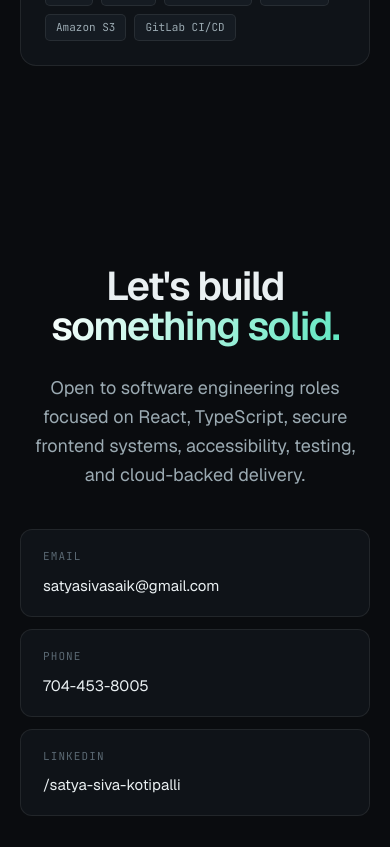
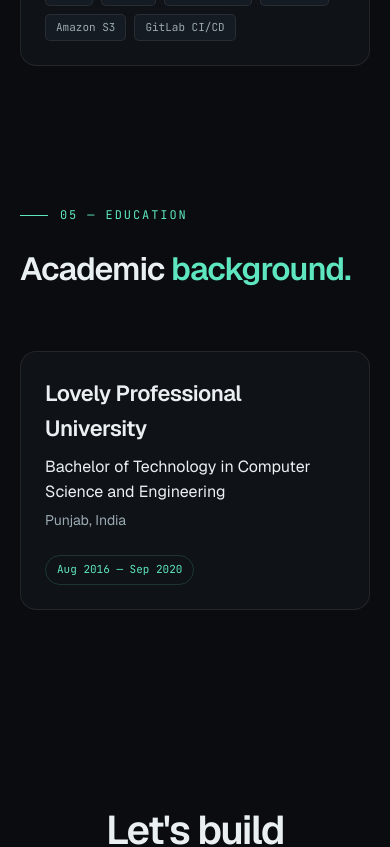
Before and after one commit to prabhakarvanced125-bot/portfolio, a React (Vite) app: page / in a window 390 px wide. Shown: the part 8680-9527 px from the top of the page. Built offline with nearby package versions, Linux system fonts and the light colour scheme.

Commit message:
updated with educ

```diff
--- a/src/App.tsx
+++ b/src/App.tsx
@@ -5,6 +5,7 @@ import About from './components/About'
 import Skills from './components/Skills'
 import Experience from './components/Experience'
 import Projects from './components/Projects'
+import Education from './components/Education'
 import Contact from './components/Contact'
 
 export default function App() {
@@ -17,6 +18,7 @@ export default function App() {
       <Skills />
       <Experience />
       <Projects />
+      <Education />
       <Contact />
     </>
   )
--- /dev/null
+++ b/src/components/Education.tsx
@@ -0,0 +1,27 @@
+import { education } from '../data/portfolio'
+import Reveal from './Reveal'
+
+export default function Education() {
+  return (
+    <Reveal id="education" className="wrap">
+      <div className="sec-head">
+        <div className="sec-kicker">05 — Education</div>
+        <h2 className="sec-title">
+          Academic <em>background.</em>
+        </h2>
+      </div>
+      <div className="edu-grid">
+        {education.map((item) => (
+          <div key={item.school} className="edu-card">
+            <div>
+              <h3>{item.school}</h3>
+              <div className="degree">{item.degree}</div>
+              <div className="loc">{item.loc}</div>
+            </div>
+            <span className="when">{item.when}</span>
+          </div>
+        ))}
+      </div>
+    </Reveal>
+  )
+}
--- a/src/components/Nav.tsx
+++ b/src/components/Nav.tsx
@@ -3,6 +3,7 @@ const links = [
   { href: '#skills', label: 'skills' },
   { href: '#work', label: 'work' },
   { href: '#projects', label: 'projects' },
+  { href: '#education', label: 'education' },
 ]
 
 export default function Nav() {
--- a/src/data/portfolio.ts
+++ b/src/data/portfolio.ts
@@ -95,3 +95,12 @@ export const projects = [
     impact: 'Improved local development speed by 40% and strengthened frontend deployment workflows.',
   },
 ]
+
+export const education = [
+  {
+    school: 'Lovely Professional University',
+    loc: 'Punjab, India',
+    degree: 'Bachelor of Technology in Computer Science and Engineering',
+    when: 'Aug 2016 — Sep 2020',
+  },
+]
--- a/src/index.css
+++ b/src/index.css
@@ -689,6 +689,62 @@ section {
   }
 }
 
+.edu-grid {
+  display: grid;
+  gap: 16px;
+}
+
+.edu-card {
+  display: flex;
+  justify-content: space-between;
+  gap: 24px;
+  background: var(--bg-2);
+  border: 1px solid var(--line);
+  border-radius: 16px;
+  padding: 28px;
+  transition: border-color 0.25s;
+}
+
+.edu-card:hover {
+  border-color: var(--line-2);
+}
+
+.edu-card h3 {
+  font-size: 22px;
+  font-weight: 600;
+  letter-spacing: -0.02em;
+  margin-bottom: 8px;
+}
+
+.edu-card .degree {
+  color: var(--ink);
+  font-size: 16px;
+  margin-bottom: 4px;
+}
+
+.edu-card .loc {
+  color: var(--ink-2);
+  font-size: 14px;
+}
+
+.edu-card .when {
+  align-self: flex-start;
+  border: 1px solid var(--line-2);
+  border-radius: 100px;
+  color: var(--accent);
+  font-family: 'JetBrains Mono', monospace;
+  font-size: 11px;
+  padding: 5px 11px;
+  white-space: nowrap;
+}
+
+@media (max-width: 720px) {
+  .edu-card {
+    flex-direction: column;
+    padding: 24px;
+  }
+}
+
 .contact {
   text-align: center;
   padding-block: 130px 60px;
```
